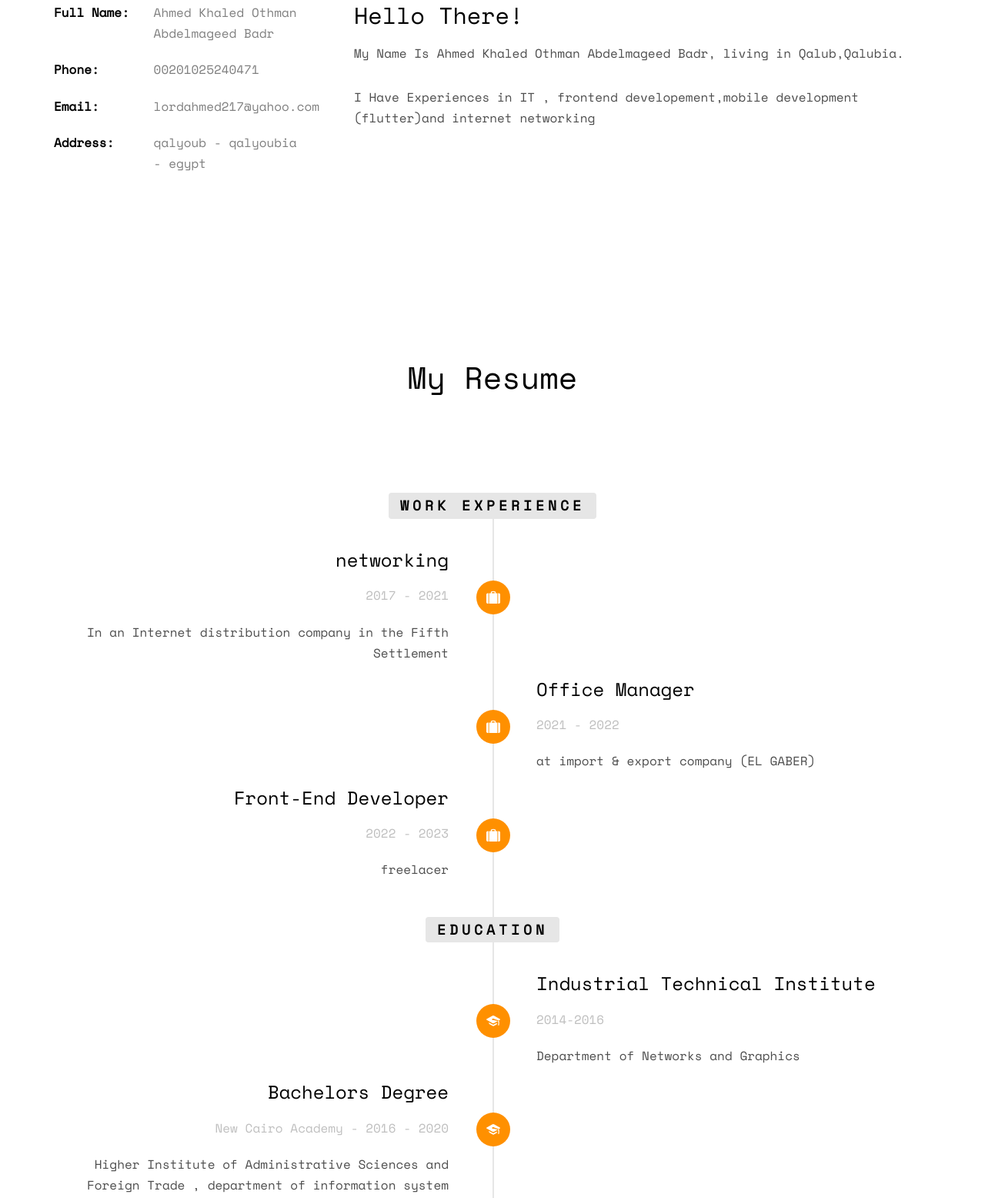
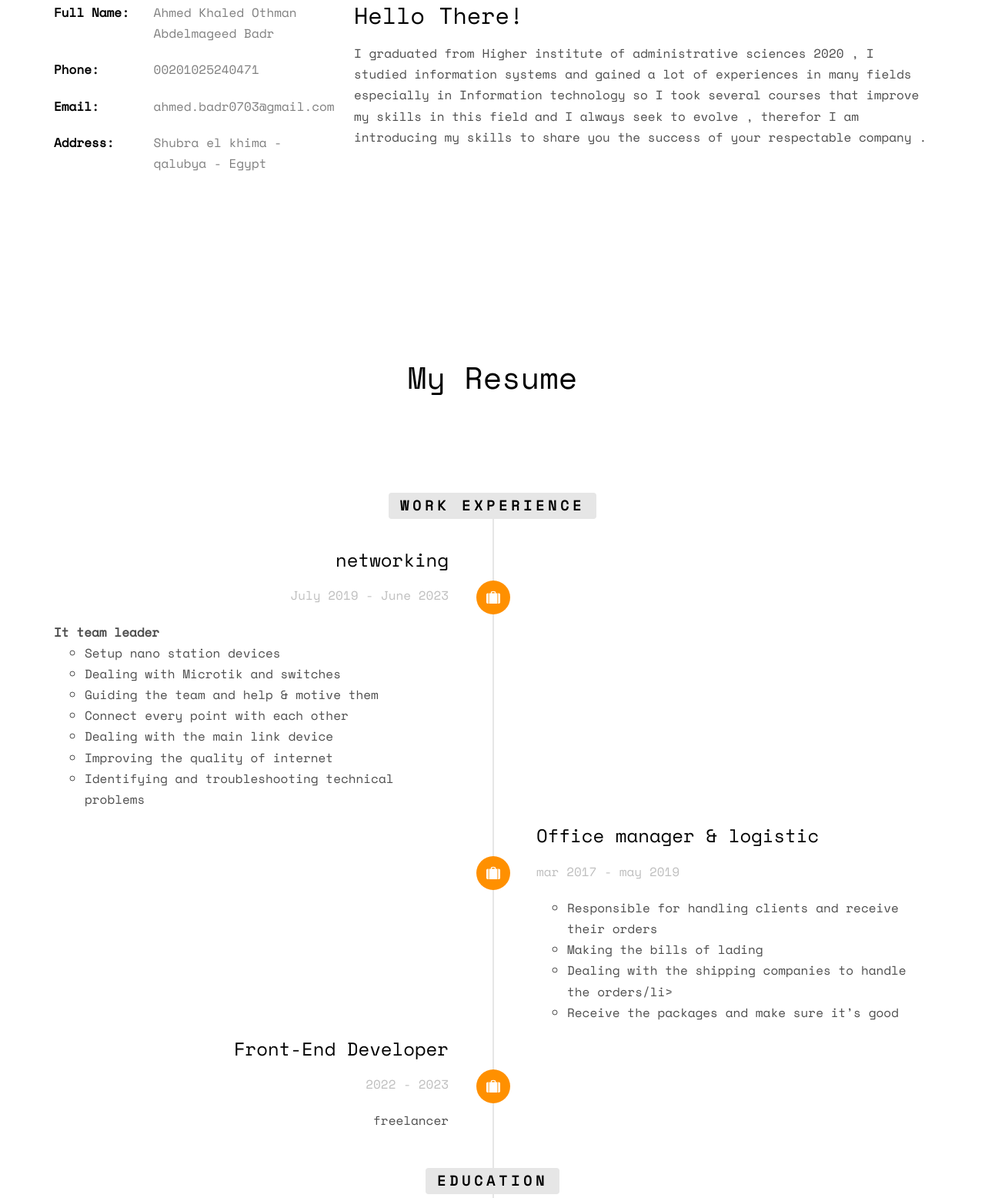
Before and after one commit to MrAhmedBadr/portfolio, a plain HTML site: page index.html in a window 1280 px wide. Shown: the part 1069-2625 px from the top of the page at 77% size. Drawn offline with nearby package versions, Linux system fonts and the light colour scheme; some packages are replaced by stand-ins of ours; no server answers; files whose address does not match are found by name.

Commit message:
index.html

```diff
--- a/index.html
+++ b/index.html
@@ -5,10 +5,7 @@
 	<meta http-equiv="X-UA-Compatible" content="IE=edge">
 	<title>Ahmed Badr Portfolio</title>
 	<meta name="viewport" content="width=device-width, initial-scale=1">
-	<meta name="description" content="Free HTML5 Website Template by freehtml5.co" />
-	<meta name="keywords" content="free website templates, free html5, free template, free bootstrap, free website template, html5, css3, mobile first, responsive" />
-	<meta name="author" content="freehtml5.co" />
-
+	<meta name="description" content="web site by Ahmed Badr" />
 
 	<meta property="og:title" content=""/>
 	<meta property="og:image" content=""/>
@@ -83,14 +80,16 @@
 					<ul class="info">
 						<li><span class="first-block">Full Name:</span><span class="second-block">Ahmed Khaled Othman Abdelmageed Badr</span></li>
 						<li><span class="first-block">Phone:</span><span class="second-block">00201025240471</span></li>
-						<li><span class="first-block">Email:</span><span class="second-block">lordahmed217@yahoo.com</span></li>
-						<li><span class="first-block">Address:</span><span class="second-block">qalyoub - qalyoubia - egypt</span></li>
+						<li><span class="first-block">Email:</span><span class="second-block">ahmed.badr0703@gmail.com</span></li>
+						<li><span class="first-block">Address:</span><span class="second-block">Shubra el khima - qalubya - Egypt</span></li>
 					</ul>
 				</div>
 				<div class="col-md-8">
 					<h2>Hello There!</h2>
-					<p>My Name Is Ahmed Khaled Othman Abdelmageed Badr, living in Qalub,Qalubia. </p>
-					<p>I Have Experiences in IT , frontend developement,mobile development (flutter)and internet networking </p>
+					<p>I graduated from Higher institute of administrative sciences 2020 , I studied information systems and gained a lot of
+					experiences in many fields especially in Information technology so I took several courses that improve my skills in this
+					field and I always seek to evolve , therefor I am introducing my skills to share you the success of your respectable
+					company . </p>
 
 				</div>
 			</div>
@@ -115,10 +114,20 @@
 							<div class="timeline-panel">
 								<div class="timeline-heading">
 									<h3 class="timeline-title">networking</h3>
-									<span class="company">2017 - 2021</span>
+									<span class="company"> July 2019 - June 2023</span>
 								</div>
 								<div class="timeline-body">
-									<p>In an Internet distribution company in the Fifth Settlement </p>
+									<p style="text-align: left;"><b>It team leader</b>
+										<ul style="text-align: left;">
+									<li>Setup nano station devices</li>
+									<li>Dealing with Microtik and switches</li>
+									<li>Guiding the team and help & motive them</li>
+									<li>Connect every point with each other</li>
+									<li>Dealing with the main link device</li>
+									<li>Improving the quality of internet</li>
+									<li>Identifying and troubleshooting technical problems</li>
+										</ul>
+								</p>
 								</div>
 							</div>
 						</li>
@@ -126,11 +135,18 @@
 							<div class="timeline-badge"><i class="icon-suitcase"></i></div>
 							<div class="timeline-panel">
 								<div class="timeline-heading">
-									<h3 class="timeline-title">Office Manager</h3>
-									<span class="company">2021 - 2022</span>
+									<h3 class="timeline-title">Office manager & logistic </h3>
+									<span class="company">mar 2017 - may 2019</span>
 								</div>
 								<div class="timeline-body">
-									<p>at import & export company (EL GABER)</p>
+									<p>
+										<ul>
+											<li>Responsible for handling clients and receive their orders</li>
+											<li>Making the bills of lading</li>
+											<li>Dealing with the shipping companies to handle the orders/li>
+											<li>Receive the packages and make sure it’s good</li>
+										</ul>
+									</p>
 								</div>
 							</div>
 						</li>
@@ -142,7 +158,7 @@
 									<span class="company"> 2022 - 2023</span>
 								</div>
 								<div class="timeline-body">
-									<p>freelacer</p>
+									<p>freelancer</p>
 								</div>
 							</div>
 						</li>
@@ -150,6 +166,19 @@
 						<br>
 						<li class="timeline-heading text-center animate-box">
 							<div><h3>Education</h3></div>
+						</li>
+
+						<li class="animate-box timeline-unverted">
+							<div class="timeline-badge"><i class="icon-graduation-cap"></i></div>
+							<div class="timeline-panel">
+								<div class="timeline-heading">
+									<h3 class="timeline-title">Bachelors Degree</h3>
+									<span class="company">New Cairo Academy - 2016 - 2020</span>
+								</div>
+								<div class="timeline-body">
+									<p>Higher Institute of Administrative Sciences and Foreign Trade , department of information system</p>
+								</div>
+							</div>
 						</li>
 						<li class="timeline-inverted animate-box">
 							<div class="timeline-badge"><i class="icon-graduation-cap"></i></div>
@@ -160,18 +189,6 @@
 								</div>
 								<div class="timeline-body">
 									<p>Department of Networks and Graphics</p>
-								</div>
-							</div>
-						</li>
-						<li class="animate-box timeline-unverted">
-							<div class="timeline-badge"><i class="icon-graduation-cap"></i></div>
-							<div class="timeline-panel">
-								<div class="timeline-heading">
-									<h3 class="timeline-title">Bachelors Degree</h3>
-									<span class="company">New Cairo Academy - 2016 - 2020</span>
-								</div>
-								<div class="timeline-body">
-									<p>Higher Institute of Administrative Sciences and Foreign Trade , department of information system</p>
 								</div>
 							</div>
 						</li>
```
